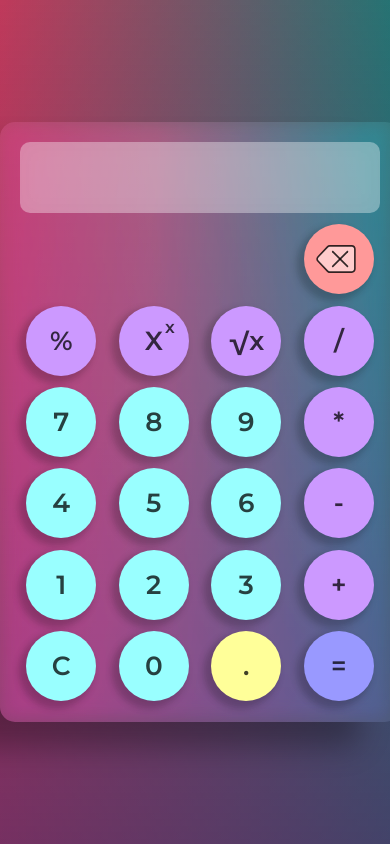
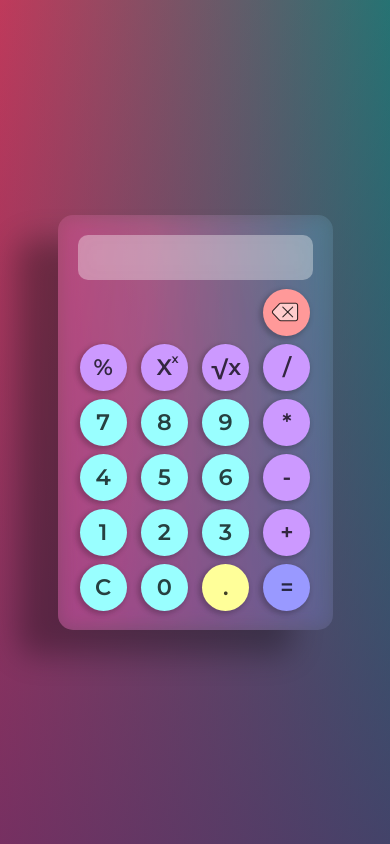
Before and after one commit to Gianka1485/Calculator, a React (Create React App) app: page / in a window 390 px wide. Built offline with nearby package versions, Linux system fonts and the light colour scheme.

Commit message:
Incremented responsive width resolution

```diff
--- a/src/App.css
+++ b/src/App.css
@@ -11,7 +11,7 @@
   width: 400px;
 }
 
-@media (max-width: 280px) {
+@media (max-width: 400px) {
   .calculator {
     height: 415px;
     width: 275px;
--- a/src/components/Display.jsx
+++ b/src/components/Display.jsx
@@ -4,7 +4,7 @@ import '../styles/Display.css'
 const Display = ({ result }) => {
     const font = (s, l) => result.length >= 18 ? s : l;
     return (
-        <div className="display" style={window.innerWidth <= 280 ? {fontSize: font('1.1em', '1.5em')} : {fontSize: font('1.75em', '2em')} }>{result}</div>
+        <div className="display" style={window.innerWidth <= 400 ? {fontSize: font('1.1em', '1.5em')} : {fontSize: font('1.75em', '2em')} }>{result}</div>
     );
 }
 
--- a/src/styles/Button.css
+++ b/src/styles/Button.css
@@ -70,7 +70,7 @@
     right: 20%;
 }
 
-@media (max-width:280px) {
+@media (max-width: 400px) {
     .button {
         font-size: 1.5em;
         box-shadow: -2px 2px 5px 1.5px hsla(0, 0%, 0%, .2);
```
